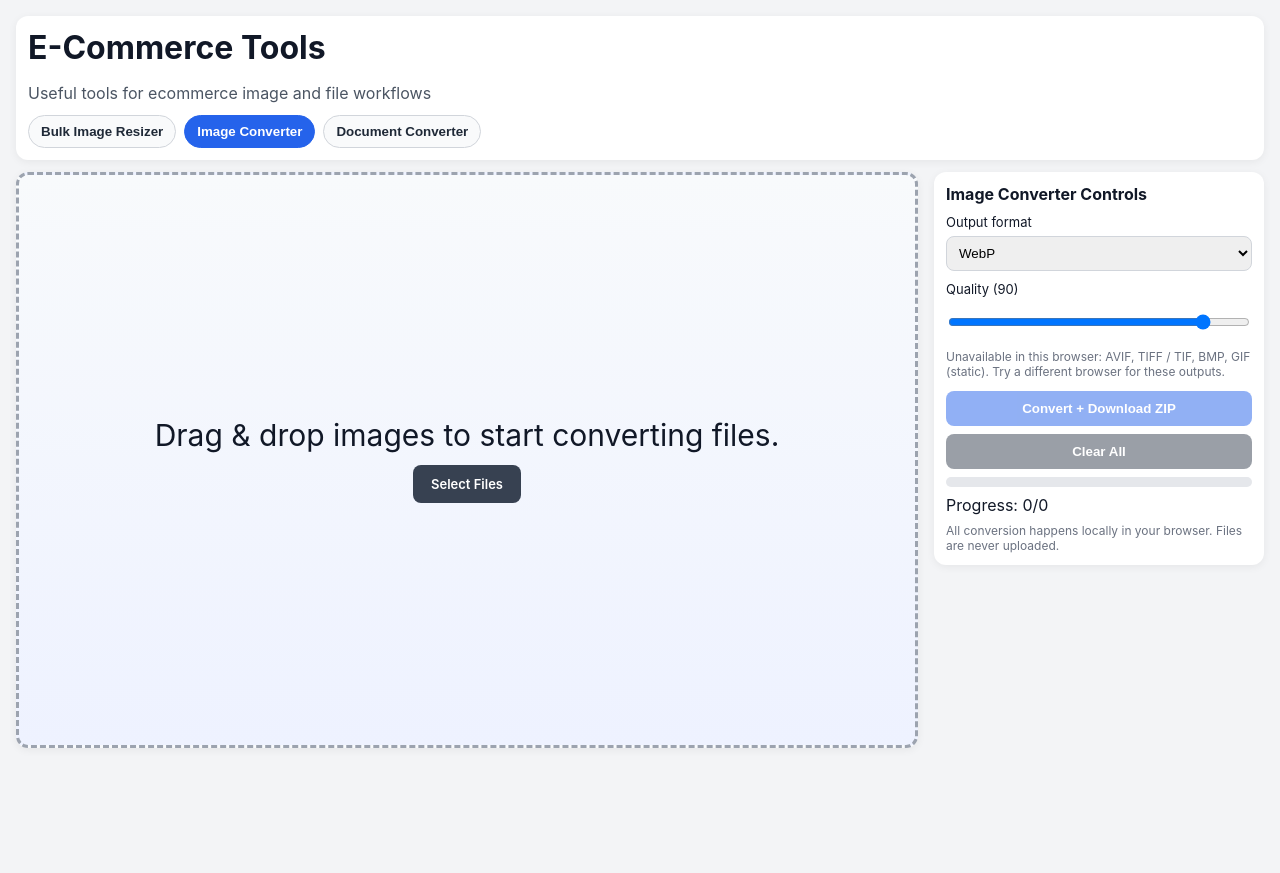
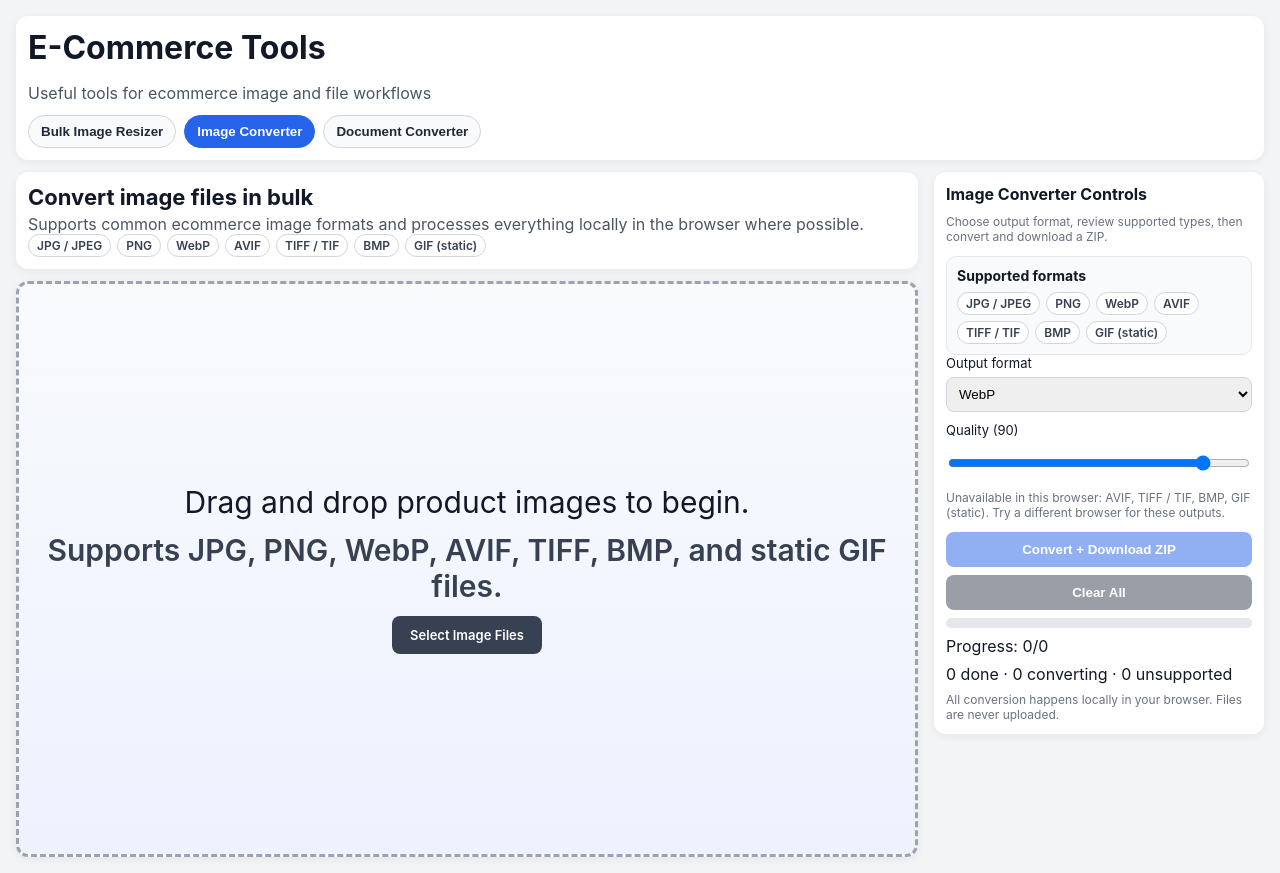
Before and after one commit to adammastersuk/bulk-image-resizer, a React (Vite) app: page / in a window 1280 px wide. Both pictures are taken after a click on the button "Image Converter". Before the commit the page ends 800 px from the top, so only its background shows below. Built offline with nearby package versions, Linux system fonts and the light colour scheme; what pica would draw is missing.

Commit message:
Improve converter UX clarity and status messaging

```diff
--- a/src/DocumentConverterTool.tsx
+++ b/src/DocumentConverterTool.tsx
@@ -6,7 +6,7 @@ import {
   getDocumentFormatByFileName
 } from './documentConverterCapabilities';
 
-type DocumentFileStatus = 'queued' | 'server-required' | 'unsupported';
+type DocumentFileStatus = 'ready' | 'server-required' | 'coming-soon' | 'unsupported';
 
 interface DocumentFileItem {
   id: string;
@@ -14,7 +14,29 @@ interface DocumentFileItem {
   status: DocumentFileStatus;
   message: string;
   formatLabel: string;
+  extension: string;
+  sizeLabel: string;
 }
+
+const formatBytes = (bytes: number) => {
+  if (bytes < 1024) {
+    return `${bytes} B`;
+  }
+
+  const kb = bytes / 1024;
+  if (kb < 1024) {
+    return `${kb.toFixed(1)} KB`;
+  }
+
+  return `${(kb / 1024).toFixed(2)} MB`;
+};
+
+const STATUS_LABELS: Record<DocumentFileStatus, string> = {
+  ready: 'Ready',
+  'server-required': 'Server-powered',
+  'coming-soon': 'Coming soon',
+  unsupported: 'Unsupported'
+};
 
 function DocumentConverterTool() {
   const [files, setFiles] = useState<DocumentFileItem[]>([]);
@@ -22,10 +44,9 @@ function DocumentConverterTool() {
   const [outputFormat, setOutputFormat] = useState<DocumentOutputFormat>('pdf');
   const [error, setError] = useState<string | null>(null);
 
-  const canPrepareConversion = useMemo(
-    () => files.some((file) => file.status === 'server-required'),
-    [files]
-  );
+  const serverReadyCount = files.filter((file) => file.status === 'server-required').length;
+  const unsupportedCount = files.filter((file) => file.status === 'unsupported').length;
+  const canPrepareConversion = useMemo(() => serverReadyCount > 0, [serverReadyCount]);
 
   const addFiles = (incomingFiles: File[]) => {
     if (!incomingFiles.length) {
@@ -34,6 +55,7 @@ function DocumentConverterTool() {
 
     const nextFiles = incomingFiles.map((file): DocumentFileItem => {
       const format = getDocumentFormatByFileName(file.name);
+      const extension = file.name.split('.').pop()?.toUpperCase() ?? 'Unknown';
 
       if (!format) {
         return {
@@ -41,15 +63,19 @@ function DocumentConverterTool() {
           file,
           status: 'unsupported',
           formatLabel: 'Unknown format',
-          message: 'This file type is not in the current roadmap for document conversion.'
+          extension,
+          sizeLabel: formatBytes(file.size),
+          message: 'This file type is not supported. Please upload DOC, DOCX, PPT, PPTX, XLS, XLSX, or PUB files.'
         };
       }
 
       return {
         id: crypto.randomUUID(),
         file,
-        status: format.availability === 'server' ? 'server-required' : 'queued',
+        status: format.availability === 'server' ? 'server-required' : 'ready',
         formatLabel: format.label,
+        extension,
+        sizeLabel: formatBytes(file.size),
         message: format.statusMessage
       };
     });
@@ -89,7 +115,7 @@ function DocumentConverterTool() {
     }
 
     setError(
-      'Conversion execution is not available in-browser for these formats yet. Connect a server conversion endpoint in a future update.'
+      'Conversion execution is not enabled in this app yet. These recognized files are marked as server-powered and require a backend conversion endpoint.'
     );
   };
 
@@ -99,6 +125,11 @@ function DocumentConverterTool() {
 
       <div className="workspace">
         <main className="workspace-main">
+          <section className="panel converter-intro">
+            <h2>Convert supported document types to PDF</h2>
+            <p>Some document types may require server-side conversion depending on availability.</p>
+          </section>
+
           <input id="document-picker" type="file" accept={SUPPORTED_DOCUMENT_PICKER_TYPES} multiple onChange={onInputChange} />
 
           <section
@@ -111,13 +142,20 @@ function DocumentConverterTool() {
             onDragLeave={() => setDragOver(false)}
           >
             <div className={`canvas-overlay ${files.length > 0 ? 'subtle' : ''}`}>
-              <p>
-                {files.length > 0
-                  ? 'Drop more documents anywhere in this workspace to queue them for conversion.'
-                  : 'Drag & drop documents to start building a PDF conversion batch.'}
-              </p>
+              {files.length > 0 ? (
+                <>
+                  <p>Drop more documents anywhere in this workspace to queue them for conversion.</p>
+                  <p className="status-summary">{serverReadyCount} files ready for server-powered conversion</p>
+                  <p className="status-summary">{unsupportedCount} unsupported files</p>
+                </>
+              ) : (
+                <>
+                  <p>Drag and drop office documents to prepare a PDF conversion batch.</p>
+                  <p className="status-summary">Supported inputs: DOC, DOCX, PPT, PPTX, XLS, XLSX, and PUB.</p>
+                </>
+              )}
               <label htmlFor="document-picker" className="button secondary compact-picker-button">
-                Select Documents
+                Select Document Files
               </label>
             </div>
 
@@ -133,11 +171,12 @@ function DocumentConverterTool() {
                   </div>
                   <div className="meta">
                     <strong>{item.file.name}</strong>
+                    <small className="badge-row">
+                      <span className="format-badge">{item.extension}</span>
+                      <span>{item.sizeLabel}</span>
+                    </small>
                     <small>{item.formatLabel}</small>
-                    <small>Size: {(item.file.size / 1024 / 1024).toFixed(2)} MB</small>
-                    <small className={item.status === 'unsupported' ? 'error' : 'status-pill'}>
-                      {item.status === 'unsupported' ? 'Unsupported in roadmap' : 'Server processing required'}
-                    </small>
+                    <small className={item.status === 'unsupported' ? 'error' : 'status-pill'}>Status: {STATUS_LABELS[item.status]}</small>
                     <small>{item.message}</small>
                   </div>
                 </article>
@@ -148,6 +187,43 @@ function DocumentConverterTool() {
 
         <aside className="panel controls-sidebar">
           <h2>Document Converter Controls</h2>
+          <p className="hint no-top-margin">Review support details, upload documents, then convert supported files to PDF.</p>
+
+          <section className="support-panel">
+            <h3>Supported document types</h3>
+            <div className="support-list">
+              <div className="support-item">
+                <span>Word: DOC, DOCX</span>
+                <span className="status-tag server">Server-powered</span>
+              </div>
+              <div className="support-item">
+                <span>PowerPoint: PPT, PPTX</span>
+                <span className="status-tag server">Server-powered</span>
+              </div>
+              <div className="support-item">
+                <span>Excel: XLS, XLSX</span>
+                <span className="status-tag server">Server-powered</span>
+              </div>
+              <div className="support-item">
+                <span>Publisher: PUB</span>
+                <span className="status-tag coming">Coming soon</span>
+              </div>
+              <div className="support-item">
+                <span>PDF tools: Merge, Compress</span>
+                <span className="status-tag coming">Coming soon</span>
+              </div>
+            </div>
+          </section>
+
+          <section className="summary-panel">
+            <h3>Conversion summary</h3>
+            <ul>
+              <li>Supported inputs: DOC, DOCX, PPT, PPTX, XLS, XLSX, PUB</li>
+              <li>Target output: PDF</li>
+              <li>Current limitation: recognized formats need server-side conversion for reliable output</li>
+            </ul>
+          </section>
+
           <div className="grid compact-grid">
             <label>
               Output format
@@ -159,21 +235,18 @@ function DocumentConverterTool() {
 
           <div className="actions compact-actions">
             <button className="button" onClick={onPrepareConversion} type="button">
-              Prepare Conversion Batch
+              Convert supported files to PDF
             </button>
             <button className="button secondary" onClick={clearAll} disabled={files.length === 0} type="button">
               Clear All
             </button>
+            <span>{serverReadyCount} ready · {unsupportedCount} unsupported</span>
           </div>
 
-          <p className="hint">
-            Browser-only conversion is limited for complex office document formats. Some document conversions require server-side
-            rendering for reliable output fidelity.
-          </p>
           <ul className="hint capability-list">
             {DOCUMENT_FORMAT_OPTIONS.map((option) => (
               <li key={option.id}>
-                {option.label} → PDF: {option.availability === 'server' ? 'Planned via server workflow' : 'Available in browser'}
+                {option.label} → PDF: {option.availability === 'server' ? 'Server-powered' : 'Available now'}
               </li>
             ))}
           </ul>
--- a/src/FileConverterTool.tsx
+++ b/src/FileConverterTool.tsx
@@ -2,7 +2,7 @@ import JSZip from 'jszip';
 import { ChangeEvent, DragEvent, useEffect, useMemo, useRef, useState } from 'react';
 
 type ConvertFormat = 'jpeg' | 'png' | 'webp' | 'avif' | 'tiff' | 'bmp' | 'gif';
-type FileStatus = 'idle' | 'processing' | 'done' | 'error';
+type FileStatus = 'ready' | 'processing' | 'done' | 'unsupported' | 'error';
 
 interface SourceFileItem {
   id: string;
@@ -12,6 +12,8 @@ interface SourceFileItem {
   dimensions: { width: number; height: number };
   status: FileStatus;
   error?: string;
+  extension: string;
+  sizeLabel: string;
 }
 
 interface FormatOption {
@@ -46,6 +48,27 @@ const ACCEPTED_IMAGE_EXTENSIONS = new Set(['jpg', 'jpeg', 'png', 'webp', 'avif',
 const ACCEPTED_IMAGE =
   '.jpg,.jpeg,.png,.webp,.avif,.tif,.tiff,.bmp,.gif,image/jpeg,image/png,image/webp,image/avif,image/tiff,image/bmp,image/gif';
 
+const STATUS_LABELS: Record<FileStatus, string> = {
+  ready: 'Ready',
+  processing: 'Converting',
+  done: 'Done',
+  unsupported: 'Unsupported',
+  error: 'Failed'
+};
+
+const formatBytes = (bytes: number) => {
+  if (bytes < 1024) {
+    return `${bytes} B`;
+  }
+
+  const kb = bytes / 1024;
+  if (kb < 1024) {
+    return `${kb.toFixed(1)} KB`;
+  }
+
+  return `${(kb / 1024).toFixed(2)} MB`;
+};
+
 function FileConverterTool() {
   const [files, setFiles] = useState<SourceFileItem[]>([]);
   const [dragOver, setDragOver] = useState(false);
@@ -58,6 +81,10 @@ function FileConverterTool() {
 
   const canConvert = useMemo(() => files.length > 0 && !isConverting, [files.length, isConverting]);
   const progressPct = progress.total === 0 ? 0 : Math.round((progress.done / progress.total) * 100);
+  const unsupportedCount = files.filter((file) => file.status === 'unsupported').length;
+  const doneCount = files.filter((file) => file.status === 'done').length;
+  const convertingCount = files.filter((file) => file.status === 'processing').length;
+  const readyCount = files.filter((file) => file.status === 'ready').length;
 
   const supportedOutputFormats = useMemo(() => {
     if (typeof document === 'undefined') {
@@ -141,7 +168,9 @@ function FileConverterTool() {
           name: file.name.replace(/\.[^/.]+$/, ''),
           previewUrl: URL.createObjectURL(file),
           dimensions,
-          status: 'idle'
+          status: 'ready',
+          extension: file.name.split('.').pop()?.toUpperCase() ?? 'Unknown',
+          sizeLabel: formatBytes(file.size)
         };
       })
     );
@@ -254,7 +283,11 @@ function FileConverterTool() {
       } catch (conversionError) {
         const message = conversionError instanceof Error ? conversionError.message : 'Unknown conversion error';
         setFiles((prev) =>
-          prev.map((current) => (current.id === item.id ? { ...current, status: 'error', error: message } : current))
+          prev.map((current) =>
+            current.id === item.id
+              ? { ...current, status: 'unsupported', error: `Could not convert ${current.file.name} to ${selectedFormat.label}. ${message}` }
+              : current
+          )
         );
       }
 
@@ -279,6 +312,20 @@ function FileConverterTool() {
 
       <div className="workspace">
         <main className="workspace-main">
+          <section className="panel converter-intro">
+            <h2>Convert image files in bulk</h2>
+            <p>
+              Supports common ecommerce image formats and processes everything locally in the browser where possible.
+            </p>
+            <div className="format-chip-group">
+              {FORMAT_OPTIONS.map((format) => (
+                <span key={format.value} className="format-chip">
+                  {format.label}
+                </span>
+              ))}
+            </div>
+          </section>
+
           <input id="converter-picker" type="file" accept={ACCEPTED_IMAGE} multiple onChange={onInputChange} />
 
           <section
@@ -291,13 +338,20 @@ function FileConverterTool() {
             onDragLeave={() => setDragOver(false)}
           >
             <div className={`canvas-overlay ${files.length > 0 ? 'subtle' : ''}`}>
-              <p>
-                {files.length > 0
-                  ? 'Drop more images anywhere in this workspace to queue them for conversion.'
-                  : 'Drag & drop images to start converting files.'}
-              </p>
+              {files.length > 0 ? (
+                <>
+                  <p>Drop more images anywhere in this workspace to queue them for conversion.</p>
+                  <p className="status-summary">{readyCount} files ready to convert</p>
+                  <p className="status-summary">Output format: {selectedFormat.label}</p>
+                </>
+              ) : (
+                <>
+                  <p>Drag and drop product images to begin.</p>
+                  <p className="status-summary">Supports JPG, PNG, WebP, AVIF, TIFF, BMP, and static GIF files.</p>
+                </>
+              )}
               <label htmlFor="converter-picker" className="button secondary compact-picker-button">
-                Select Files
+                Select Image Files
               </label>
             </div>
 
@@ -316,10 +370,14 @@ function FileConverterTool() {
                   </div>
                   <div className="meta">
                     <strong>{item.file.name}</strong>
+                    <small className="badge-row">
+                      <span className="format-badge">{item.extension}</span>
+                      <span>{item.sizeLabel}</span>
+                    </small>
                     <small>
                       {item.dimensions.width} × {item.dimensions.height}
                     </small>
-                    <small>Status: {item.status}</small>
+                    <small>Status: {STATUS_LABELS[item.status]}</small>
                     {item.error && <small className="error">{item.error}</small>}
                   </div>
                 </article>
@@ -330,6 +388,19 @@ function FileConverterTool() {
 
         <aside className="panel controls-sidebar">
           <h2>Image Converter Controls</h2>
+          <p className="hint no-top-margin">Choose output format, review supported types, then convert and download a ZIP.</p>
+
+          <section className="support-panel">
+            <h3>Supported formats</h3>
+            <div className="format-chip-group">
+              {FORMAT_OPTIONS.map((format) => (
+                <span key={format.value} className="format-chip">
+                  {format.label}
+                </span>
+              ))}
+            </div>
+          </section>
+
           <div className="grid compact-grid">
             <label>
               Output format
@@ -373,6 +444,7 @@ function FileConverterTool() {
             <span>
               Progress: {progress.done}/{progress.total}
             </span>
+            <span>{doneCount} done · {convertingCount} converting · {unsupportedCount} unsupported</span>
           </div>
 
           <p className="hint">All conversion happens locally in your browser. Files are never uploaded.</p>
--- a/src/styles.css
+++ b/src/styles.css
@@ -69,6 +69,20 @@ header p { margin: 0; color: #4b5563; }
 }
 
 .workspace-main { min-width: 0; }
+
+.converter-intro {
+  margin-bottom: 12px;
+}
+
+.converter-intro h2 {
+  margin: 0 0 4px;
+  font-size: 22px;
+}
+
+.converter-intro p {
+  margin: 0;
+  color: #4b5563;
+}
 
 .panel {
   background: white;
@@ -169,6 +183,12 @@ input[type='file'] { display: none; }
 
 .canvas-overlay p {
   margin: 0;
+}
+
+.status-summary {
+  font-size: 13px;
+  color: #374151;
+  font-weight: 600;
 }
 
 .canvas-overlay .button {
@@ -370,6 +390,25 @@ input[type='file'] { display: none; }
 .meta small { color: #4b5563; }
 .meta .error { color: #b91c1c; }
 
+.badge-row {
+  display: flex;
+  align-items: center;
+  gap: 8px;
+}
+
+.format-badge {
+  display: inline-flex;
+  align-items: center;
+  justify-content: center;
+  border: 1px solid #c7d2fe;
+  background: #eef2ff;
+  color: #1e3a8a;
+  border-radius: 999px;
+  font-weight: 700;
+  font-size: 11px;
+  padding: 2px 8px;
+}
+
 .link {
   border: none;
   background: rgba(255, 255, 255, 0.85);
@@ -415,6 +454,79 @@ input[type='file'] { display: none; }
 
 .hint { color: #6b7280; font-size: 12px; margin: 8px 0 0; }
 
+.no-top-margin {
+  margin-top: 0;
+}
+
+.support-panel,
+.summary-panel {
+  margin-top: 12px;
+  border: 1px solid #e5e7eb;
+  border-radius: 10px;
+  padding: 10px;
+  background: #f9fafb;
+}
+
+.support-panel h3,
+.summary-panel h3 {
+  margin: 0 0 8px;
+  font-size: 14px;
+}
+
+.format-chip-group {
+  display: flex;
+  gap: 6px;
+  flex-wrap: wrap;
+}
+
+.format-chip {
+  border: 1px solid #d1d5db;
+  background: #fff;
+  border-radius: 999px;
+  padding: 3px 8px;
+  font-size: 12px;
+  font-weight: 600;
+  color: #374151;
+}
+
+.support-list {
+  display: flex;
+  flex-direction: column;
+  gap: 8px;
+}
+
+.support-item {
+  display: flex;
+  align-items: center;
+  justify-content: space-between;
+  gap: 8px;
+  font-size: 12px;
+}
+
+.status-tag {
+  border-radius: 999px;
+  padding: 2px 8px;
+  font-size: 11px;
+  font-weight: 700;
+}
+
+.status-tag.server {
+  color: #1d4ed8;
+  background: #dbeafe;
+}
+
+.status-tag.coming {
+  color: #92400e;
+  background: #fef3c7;
+}
+
+.summary-panel ul {
+  margin: 0;
+  padding-left: 16px;
+  color: #4b5563;
+  font-size: 12px;
+}
+
 .error-banner {
   background: #fef2f2;
   color: #b91c1c;
```
